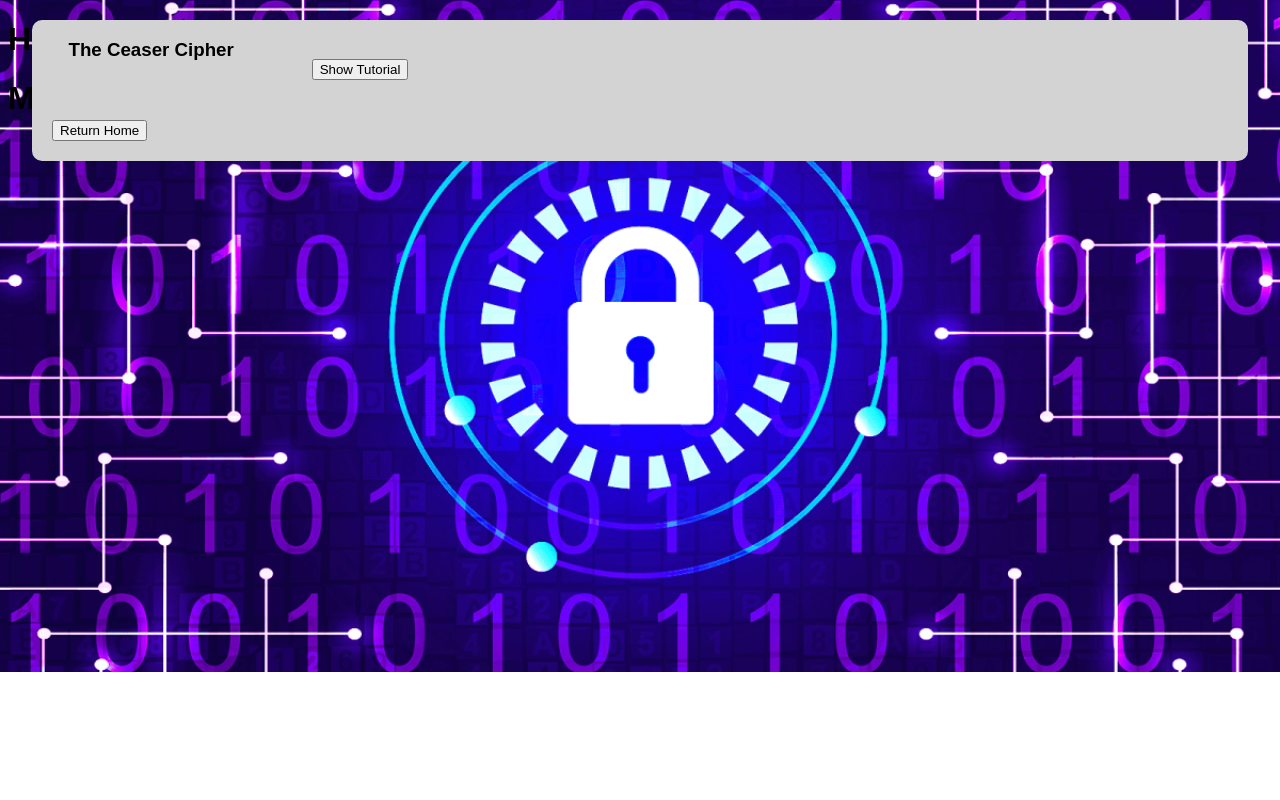
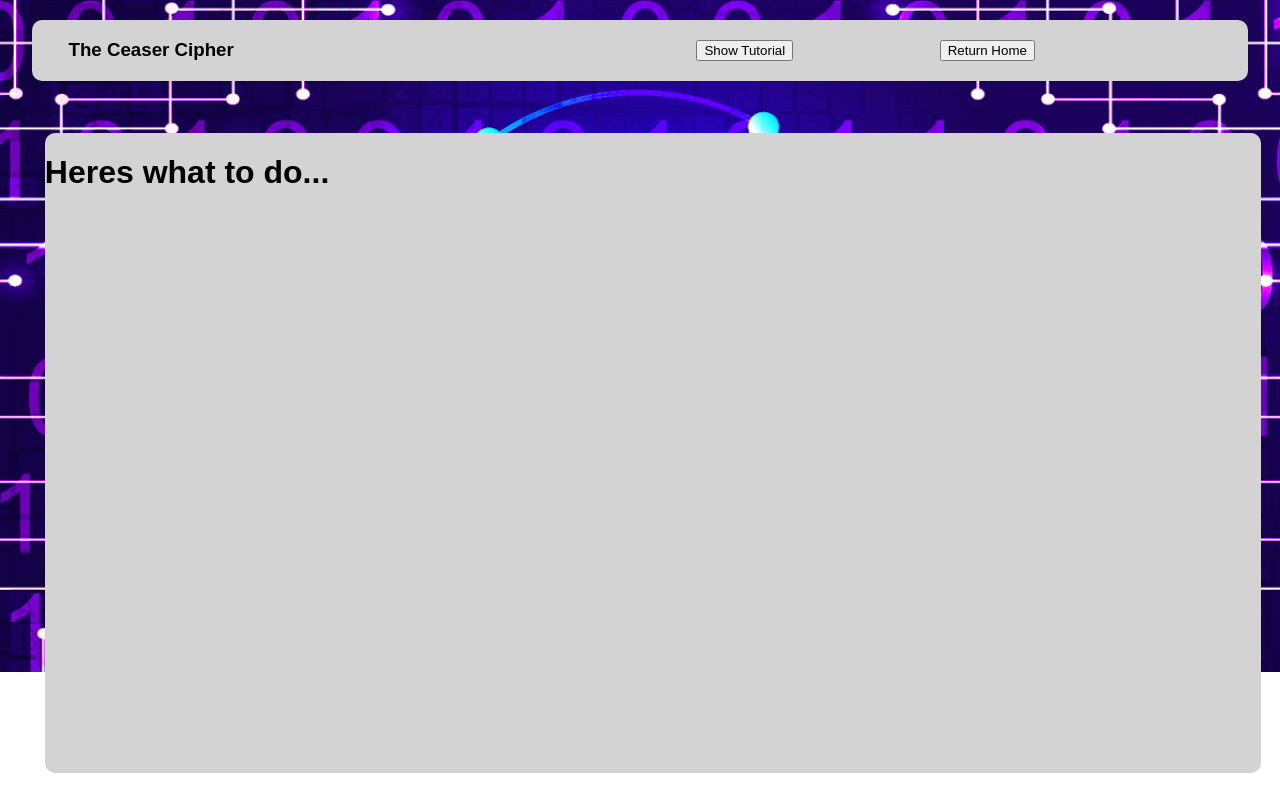
Before and after one commit to Spectre7651/AH-Project, a Flask app: page /ceasercipher in a window 1280 px wide. Run offline with Flask 3, Linux system fonts and the light colour scheme.

Commit message:
Auto Push - Dec 15 10:21:32

```diff
--- a/static/style.css
+++ b/static/style.css
@@ -151,7 +149,7 @@ input[type=text] {
 
   /* Ceaser cipher page */
   #c-th-title{
-    width:20%;
+    width:50%;
     float:left;
     margin-left:3%;
   }
@@ -159,13 +157,39 @@ input[type=text] {
     width:25%;
     float:left;
   }
-  #c-th-points{
-    width:25%;
+
+  #c-th-tutorial{
+    width:20%;
     float:left;
-    text-align: left;
+
   }
 
-  #c-th-tutorial{
-    width:25%;
-    float:left;
+  #c-instructions{
+    position:absolute;
+    display:block;
+    top: 15%;
+    height:80%;
+    width: 95%;
+    left: 2.5%;
+    right: 2.5%;
+    background-color: lightgrey;
+    text-align: left ;
+    border: 2px white;
+    border-radius: 10px;
+    margin:1%;
   }
+
+  #c-body{
+    position:absolute;
+    display:none;
+    top: 15%;
+    height:80%;
+    width: 95%;
+    left: 2.5%;
+    right:2.5%;
+    background-color: lightgrey;
+    text-align: left;
+    border: 2px white;
+    border-radius: 10px;
+    margin:1%;
+  }
--- a/templates/ceaser.html
+++ b/templates/ceaser.html
@@ -8,20 +8,24 @@
 </head>
 <body>
 	<div id="topheader">
-		<h3 id="c-th-title">The Ceaser Cipher</h3>
-
-		<h3 id="c-th-name">{{name}}</h3>
-		<form action="#">
-			<input type="submit" id="c-tutorial" value="Show Tutorial">
-		</form>
-		<form action="/launchpad">
-			<input type="submit" id="c-homebutton" value="Return Home">
-		</form>
+		<div id="c-th-title">
+			<h3>The Ceaser Cipher {{name}}</h3>
+		</div>
+		<div id="c-th-tutorial">
+			<form action="#">
+				<input type="submit"  value="Show Tutorial">
+			</form>
+		</div>
+		<div id="c-th-homebutton">
+			<form action="/launchpad">
+				<input type="submit"  value="Return Home">
+			</form>
+		</div>
 	</div>
-	<div id="c-th-instructions">
+	<div id="c-instructions">
 		<h1>Heres what to do...</h1>
 	</div>
-	<div id="c-th-body">
+	<div id="c-body">
 		<h1>Main content.</h1>
 	</div>
 </body>
```
Also changed, not shown: other parts of static/style.css (+12 -14 lines).
